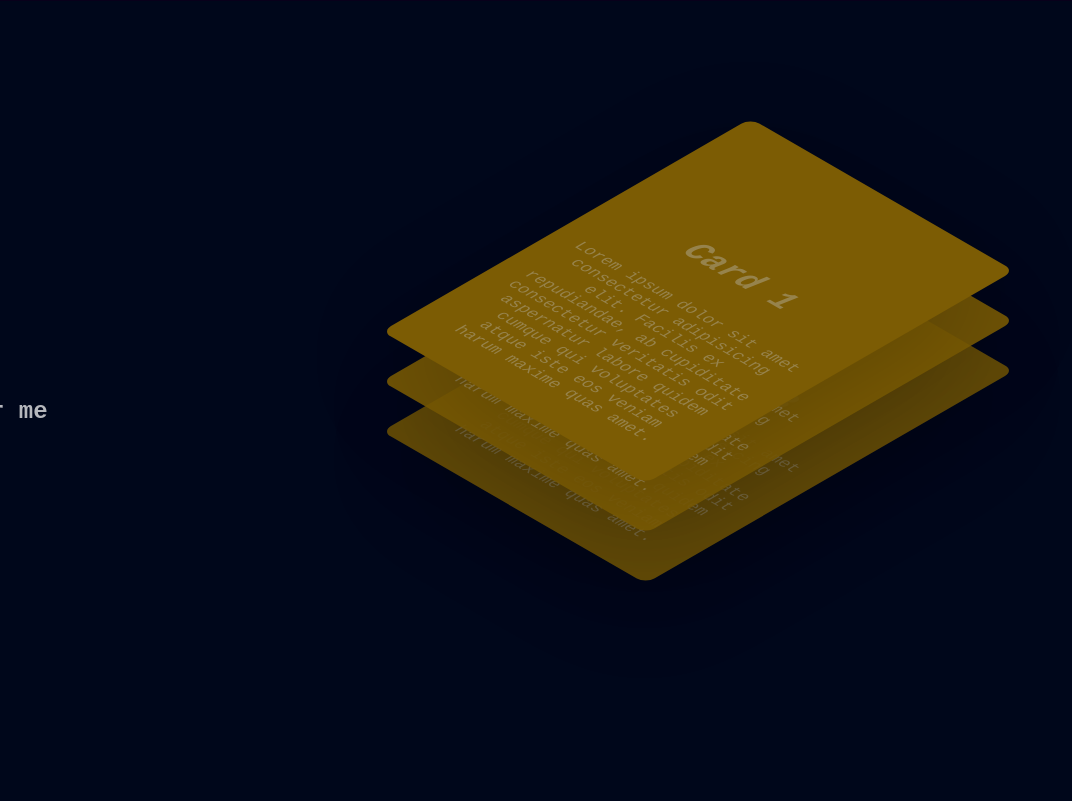
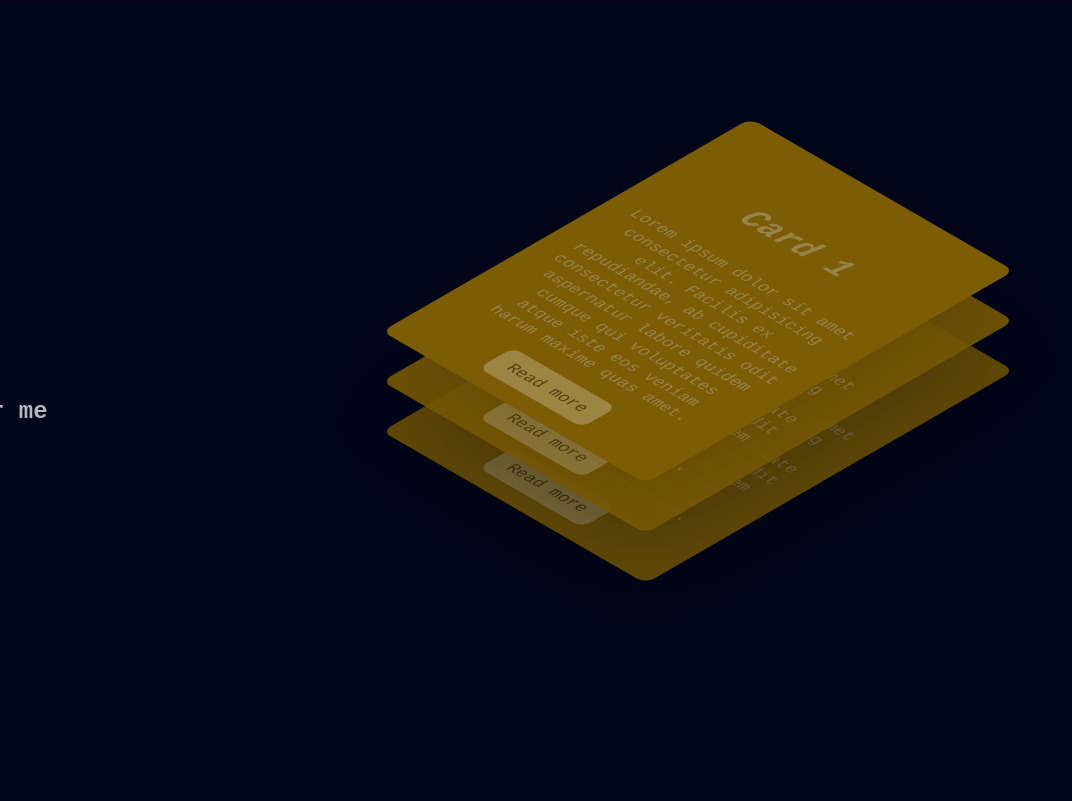
Before and after one commit to sahvanart/css-work, a PHP site: page /projects/old/cards/index.html in a window 1280 px wide. Shown: the part 1958-2759 px from the top of the page, without its empty margins (0-1072 px from the left). Run offline with PHP 8.4, Linux system fonts and the light colour scheme.

Commit message:
added 'read more' buttons on last cards

```diff
--- a/projects/old/cards/index.html
+++ b/projects/old/cards/index.html
@@ -93,18 +93,21 @@
                 <div class="content" style="--j: 1">
                 <h3>Card 1</h3>
                 <p>Lorem ipsum dolor sit amet consectetur adipisicing elit. Facilis ex repudiandae, ab cupiditate consectetur veritatis odit aspernatur labore quidem cumque qui voluptates atque iste eos veniam harum maxime quas amet.</p>
+                <a href="#">Read more</a>
             </div>
         </div>
             <div class="card" style="--i: -1">
                 <div class="content" style="--j: 2">
                 <h3>Card 2</h3>
                 <p>Lorem ipsum dolor sit amet consectetur adipisicing elit. Facilis ex repudiandae, ab cupiditate consectetur veritatis odit aspernatur labore quidem cumque qui voluptates atque iste eos veniam harum maxime quas amet.</p>
+                <a href="#">Read more</a>
             </div>
         </div>
             <div class="card" style="--i: 0">
                 <div class="content" style="--j: 3">
                 <h3>Card 3</h3>
                 <p>Lorem ipsum dolor sit amet consectetur adipisicing elit. Facilis ex repudiandae, ab cupiditate consectetur veritatis odit aspernatur labore quidem cumque qui voluptates atque iste eos veniam harum maxime quas amet.</p>
+                <a href="#">Read more</a>
             </div>
         </div>
     </div>
--- a/projects/old/cards/style.css
+++ b/projects/old/cards/style.css
@@ -524,7 +524,7 @@ transform: translate(calc(-50% + calc(350px * 0.5 * var(--i))), -50%) rotate(0de
   transition: 0.5s;
   transform: translateY(50px);
   padding: 25px;
-  text-align: center;
+  height: 100%;
 }
 
 .container:hover .card .content {
@@ -537,4 +537,34 @@ transform: translate(calc(-50% + calc(350px * 0.5 * var(--i))), -50%) rotate(0de
   padding-bottom: 30px;
   font-style: italic;
   font-size: 2em;
+  text-align: center;
 }
+.stacked .container .card .content p {
+  line-height: 1.3em;
+  text-align: center;
+}
+
+.stacked .container .card .content a {
+  border: 0.5px solid transparent;
+  border-radius: 10px;
+  display: inline-block;
+  margin-top: 15px;
+  padding: 10px 15px 8px 15px;
+  background: rgba(255,255,255,0.75);
+  color: #00071b;
+  text-decoration: none;
+  position: absolute;
+  left: 50%;
+  transform: translateX(-50%);
+}
+
+.stacked .container:hover .card .content a {
+  margin-top: 30px;
+}
+
+.stacked .container .card .content a:hover {
+  background: rgba(255,255,255,0.25);
+  border: solid 0.5px #cdd2df;
+  color: #edeff5;
+  font-weight: 400;
+}
```
